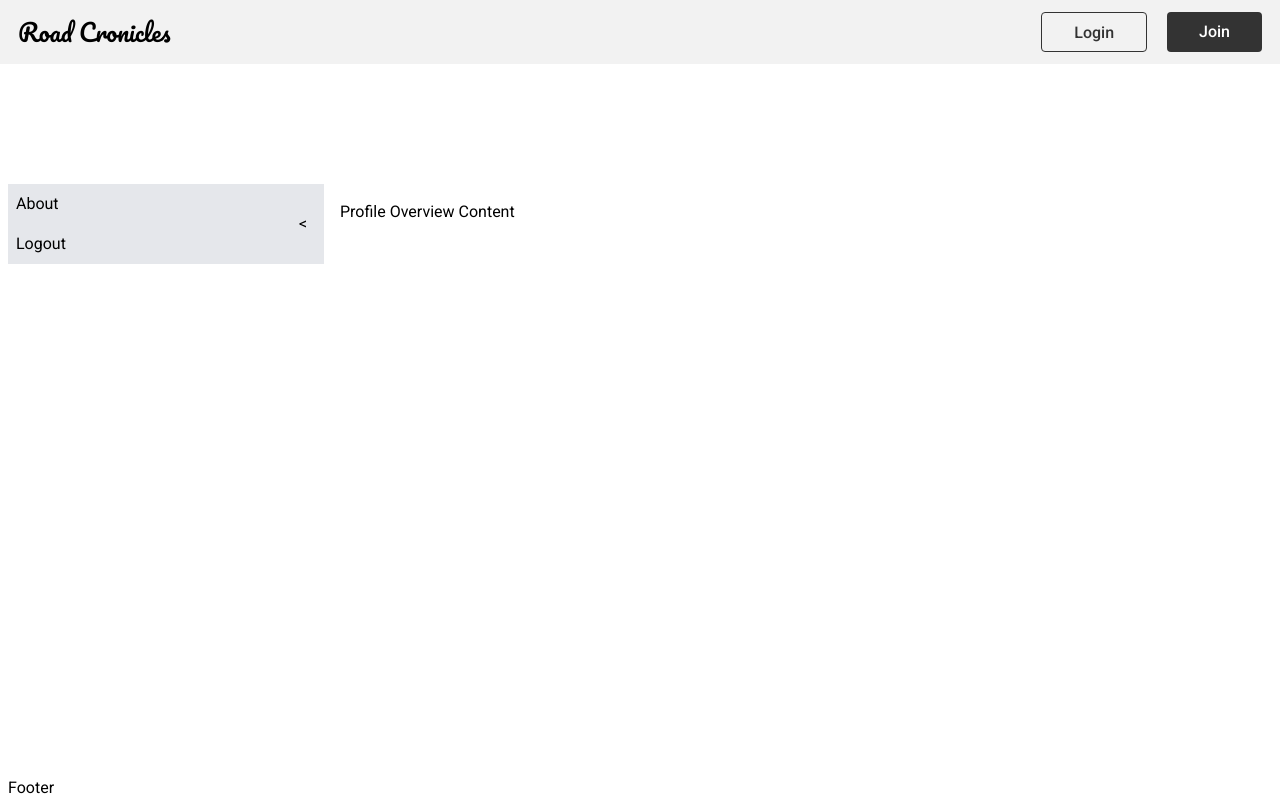
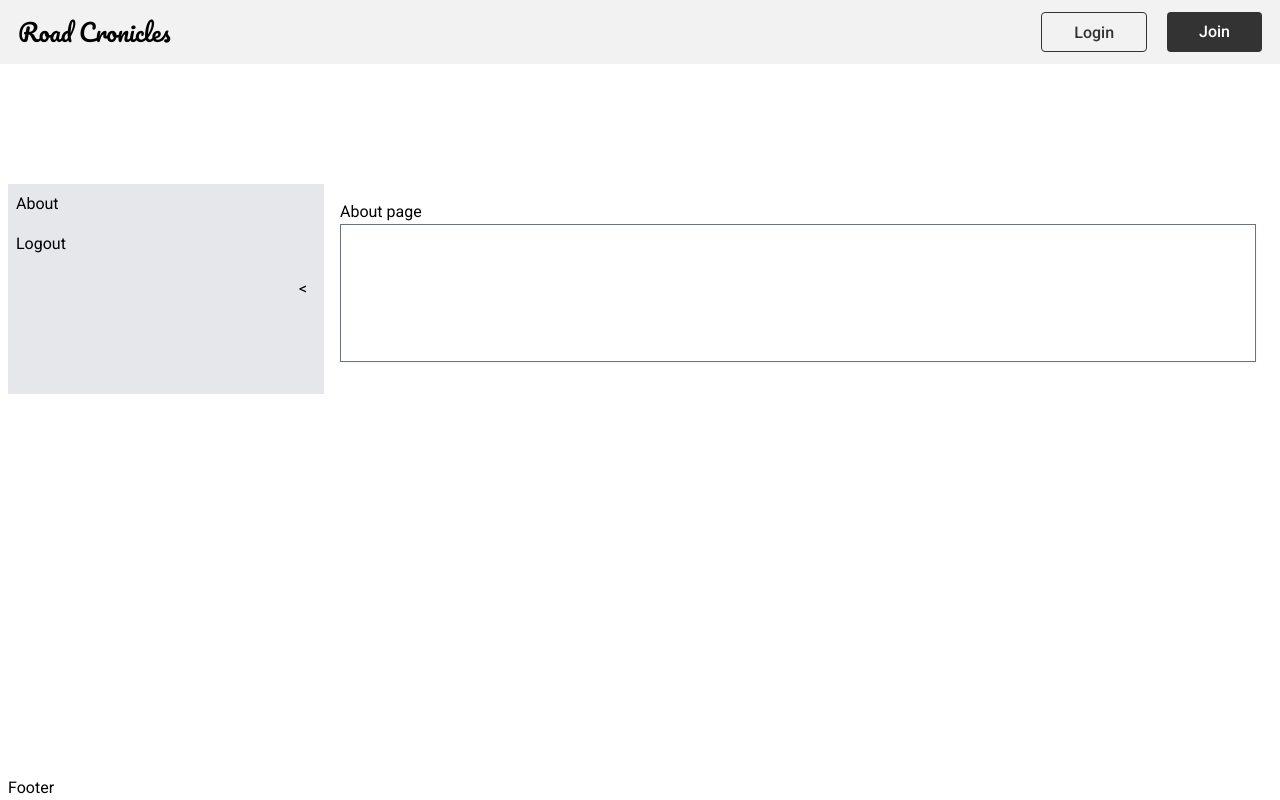
Before and after one commit to Griunvald/travel_app_client, a React (Vite) app in the folder client/: page /profile in a window 1280 px wide. Built offline with nearby package versions, Linux system fonts and the light colour scheme; no server answers.

Commit message:
Set About as a default section on profile page

```diff
--- a/client/src/App.jsx
+++ b/client/src/App.jsx
@@ -71,8 +71,7 @@ const router = createBrowserRouter([
                 path: 'profile',
                 element: <ProfileLayout />,
                 children: [
-                  { index: true, element: <div>Profile Overview Content</div> },
-                  { path: 'manage-trip', element: <div>Manage Trip Content</div> },
+                  { index: true, element: <About/> },
                   { path: 'logout', element: <Logout/> },
                   { path: 'about', element: <About/> },
                 ]
--- a/client/src/components/pages/About.jsx
+++ b/client/src/components/pages/About.jsx
@@ -1,6 +1,14 @@
+import Form from '../common/Form';
+import Textarea from '../common/Textarea';
+
 function About() {
     return (
+    <>
         <h1>About page</h1>
+        <Form>
+        <Textarea/>
+      </Form>
+    </>
     );
 };
 
```
